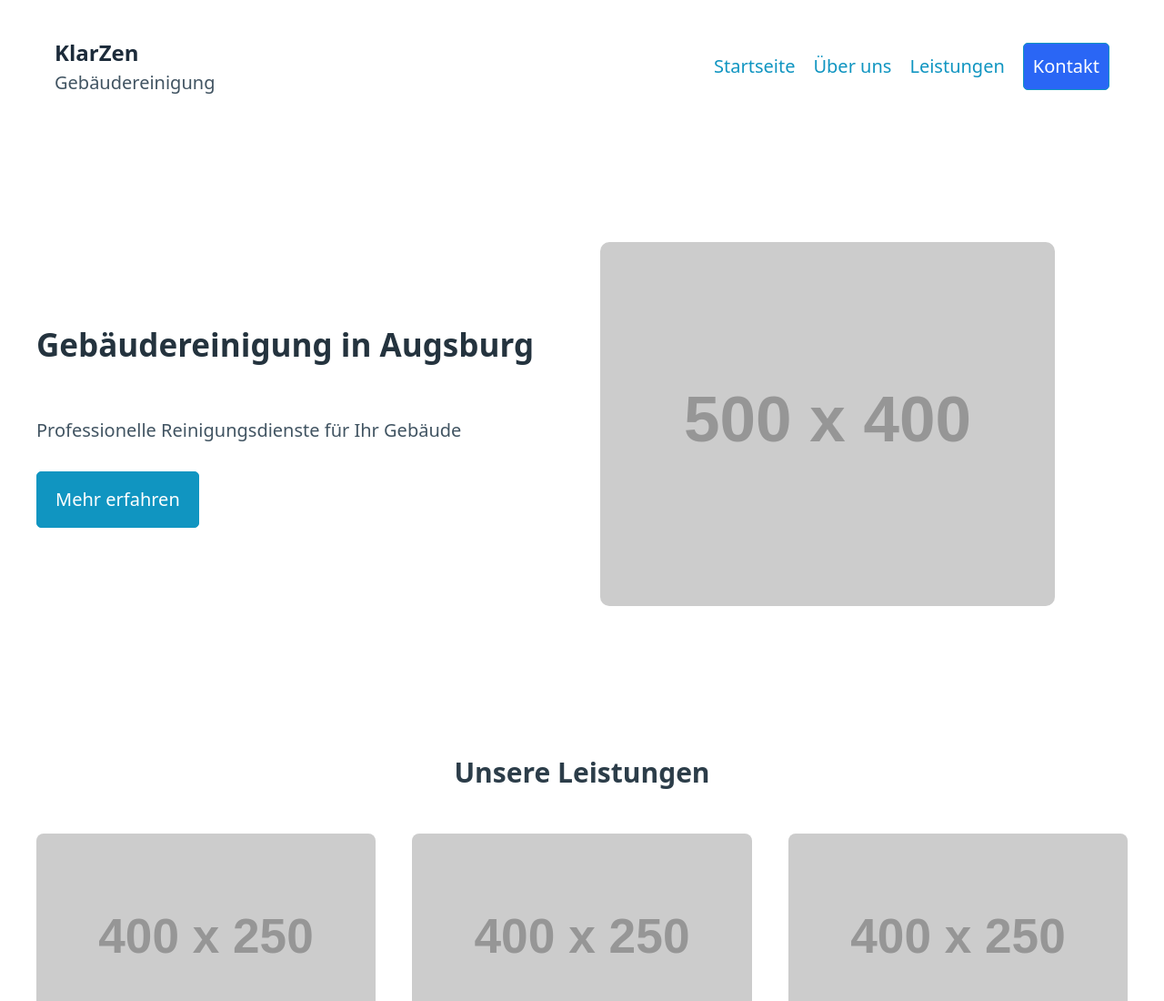
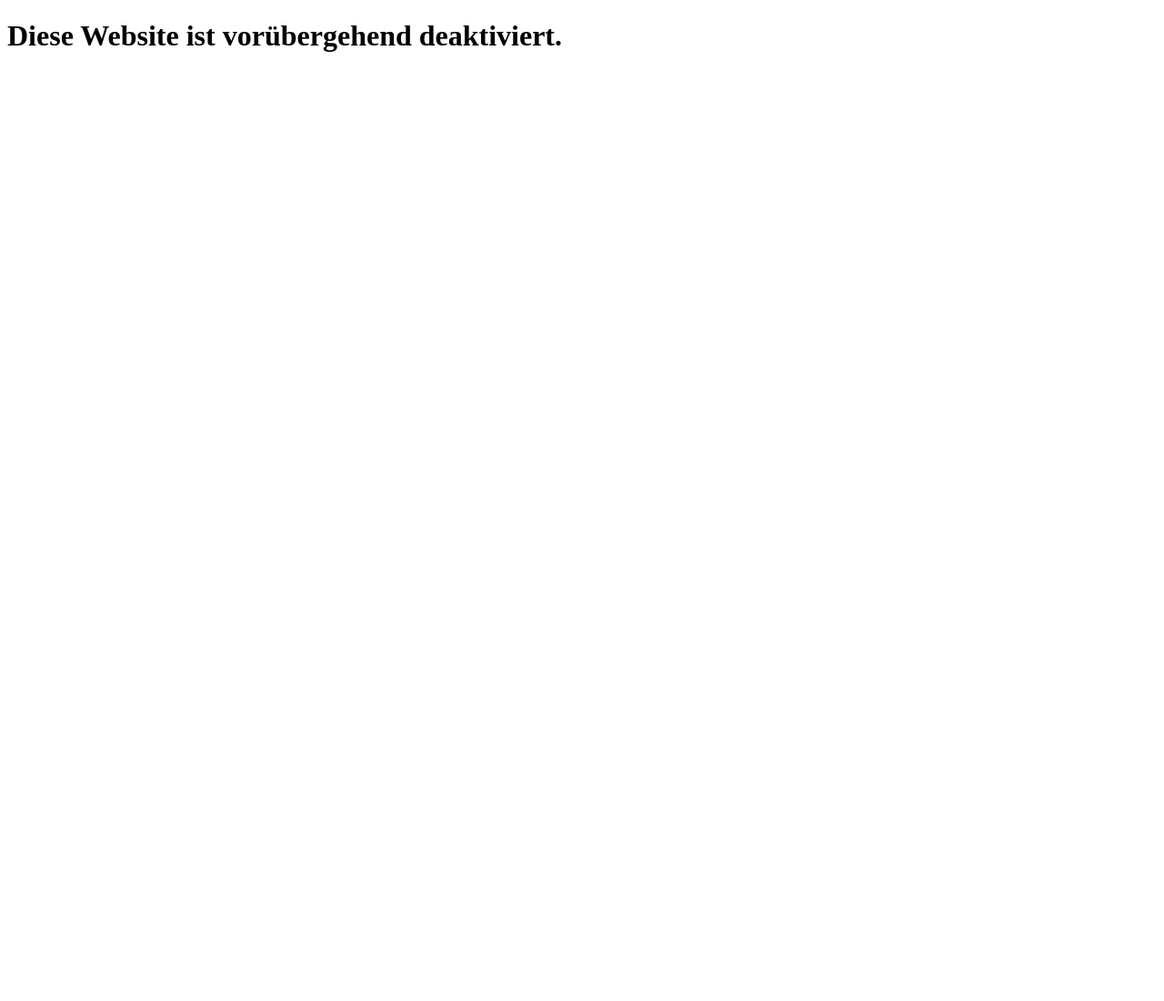
Before and after one commit to KlarZen/klar-zen-website, a plain HTML site: page index.html in a window 1280 px wide. Shown: the top 1100 px of the page at 91% size. After the commit the page ends 800 px from the top, so only its background shows below. Drawn offline with nearby package versions, Linux system fonts and the light colour scheme; placeholder pictures from the web are drawn by us.

Commit message:
Update index.html

```diff
--- a/index.html
+++ b/index.html
@@ -1,133 +1,10 @@
 <!DOCTYPE html>
 <html lang="de">
-  <head>
-    <meta charset="UTF-8" />
-    <meta name="viewport" content="width=device-width, initial-scale=1" />
-    <title>KlarZen Gebäudereinigung</title>
-    <link rel="stylesheet" href="https://cdn.jsdelivr.net/npm/@picocss/pico@1/css/pico.min.css" />
-    <style>
-      body {
-        <header style="width:100%; max-height:450px; overflow:hidden;">
-  <img src=""Clay-Banks-e6pK_snssSY-unsplash.jpg"
-       alt="KlarZen Gebäudereinigung"
-       style="width:100%; height:auto; object-fit:cover;">
-</header>
-
-        background: #fff;
-        font-family: system-ui, sans-serif;
-      }
-      main, nav, footer {
-        max-width: 1200px;
-        margin: auto;
-        padding: 1rem;
-      }
-      nav ul li strong {
-        font-size: 1.2rem;
-        color: #1c2b3a;
-      }
-      .nav-right a[role="button"] {
-        background-color: #2a66f5;
-        color: #fff;
-      }
-      .hero {
-        display: flex;
-        flex-wrap: wrap;
-        align-items: center;
-        gap: 2rem;
-        padding: 2rem 0;
-      }
-      .hero-text {
-        flex: 1;
-      }
-      .hero-image {
-        flex: 1;
-      }
-      .hero-image img {
-        max-width: 100%;
-        border-radius: 10px;
-      }
-      .services {
-        text-align: center;
-        padding: 2rem 0;
-      }
-      .services-grid {
-        display: grid;
-        grid-template-columns: repeat(auto-fit, minmax(250px, 1fr));
-        gap: 2rem;
-        margin-top: 2rem;
-      }
-      .service-card img {
-        width: 100%;
-        border-radius: 8px;
-        height: auto;
-      }
-      .contact-section {
-        text-align: center;
-        padding: 3rem 0;
-      }
-      .contact-section input[type="email"] {
-        max-width: 300px;
-        margin: auto;
-      }
-    </style>
-  </head>
-  <body>
-    <nav class="container-fluid">
-      <ul>
-        <li><strong>KlarZen</strong><br />Gebäudereinigung</li>
-      </ul>
-      <ul class="nav-right">
-        <li><a href="#">Startseite</a></li>
-        <li><a href="#">Über uns</a></li>
-        <li><a href="#services">Leistungen</a></li>
-        <li><a href="#kontakt" role="button">Kontakt</a></li>
-      </ul>
-    </nav>
-
-    <main>
-      <section class="hero">
-        <div class="hero-text">
-          <h2>Gebäudereinigung in Augsburg</h2>
-          <p>Professionelle Reinigungsdienste für Ihr Gebäude</p>
-          <a href="#services" role="button">Mehr erfahren</a>
-        </div>
-        <div class="hero-image">
-          <img src="https://via.placeholder.com/500x400?text=Treppenhausreinigung" alt="Reinigungskraft im Treppenhaus" />
-        </div>
-      </section>
-
-      <section class="services" id="services">
-        <h3>Unsere Leistungen</h3>
-        <div class="services-grid">
-          <div class="service-card">
-            <img src="https://via.placeholder.com/400x250?text=Treppenhausreinigung" alt="Treppenhausreinigung" />
-            <h4>Treppenhausreinigung</h4>
-            <p>Saubere Aufgänge und gepflegte Treppenhäuser für Ihre Immobilien.</p>
-          </div>
-          <div class="service-card">
-            <img src="https://via.placeholder.com/400x250?text=Unterhaltsreinigung" alt="Unterhaltsreinigung" />
-            <h4>Unterhaltsreinigung</h4>
-            <p>Zuverlässige, regelmäßige Reinigungsdienste für Büro, Praxis & Co.</p>
-          </div>
-          <div class="service-card">
-            <img src="https://via.placeholder.com/400x250?text=Fensterreinigung" alt="Fensterreinigung" />
-            <h4>Fensterreinigung</h4>
-            <p>Streifenfreier Durchblick – für Fenster, Glasfassaden & mehr.</p>
-          </div>
-        </div>
-      </section>
-
-      <section class="contact-section" id="kontakt">
-        <h2>Kontaktieren Sie uns</h2>
-        <form class="grid" style="max-width: 400px; margin: auto;">
-          <input type="email" placeholder="E-Mail-Adresse" aria-label="E-Mail" required />
-          <button type="submit" onclick="event.preventDefault()">Senden</button>
-        </form>
-      </section>
-    </main>
-
-    <footer class="container">
-      <small><a href="#">Impressum</a> • <a href="#">Datenschutz</a></small>
-    </footer>
-  </body>
+<head>
+  <meta charset="UTF-8">
+  <title>Website deaktiviert</title>
+</head>
+<body>
+  <h1>Diese Website ist vorübergehend deaktiviert.</h1>
+</body>
 </html>
```
